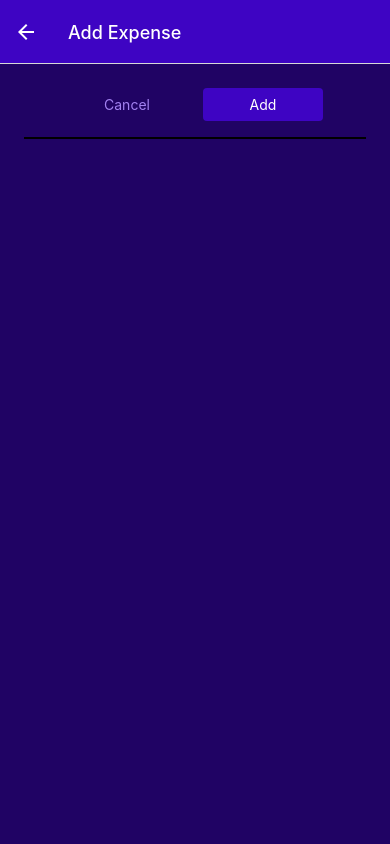
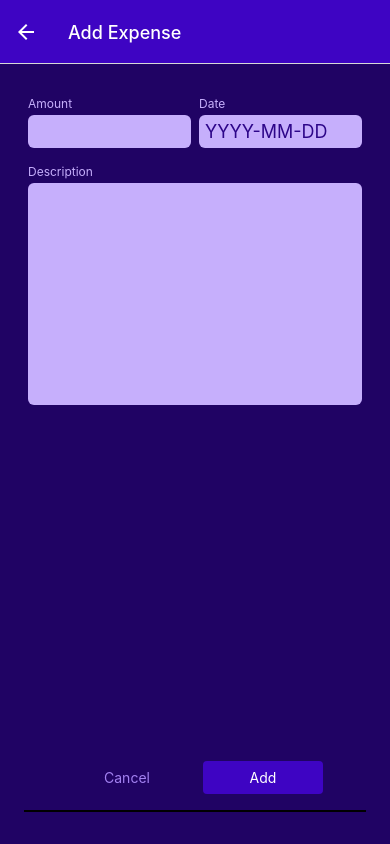
Before and after one commit to rajamrit-singh/expense-tracker-rn, a React Native app: screen /ManageExpense in a window 390 px wide. Built offline with nearby package versions, Linux system fonts and the light colour scheme.

Commit message:
added inputs for adding a new expense

```diff
--- a/components/ExpensesOutput/ExpensesList.js
+++ b/components/ExpensesOutput/ExpensesList.js
@@ -1,12 +1,13 @@
 import { Text, StyleSheet, View, FlatList } from 'react-native';
 import { GlobalStyles } from '../../constants/styles';
 import ExpenseItem from './ExpenseItem';
+import { convertDateToString } from '../../utils/utils';
 
 const ExpensesList = ({ expenses }) => {
 
     const renderExpenseItem = (itemData) => {
         const dt = itemData.item.date;
-        const date = dt.getFullYear() + '/' + (dt.getMonth() + 1) + '/' + dt.getDate();
+        const date = convertDateToString(dt)
         return (
             <ExpenseItem
                 amount={itemData.item.amount}
--- a/components/ManageExpense/ExpenseForm.js
+++ b/components/ManageExpense/ExpenseForm.js
@@ -1,10 +1,120 @@
-import { Text, StyleSheet, View } from 'react-native';
+import { Text, StyleSheet, View, Alert } from 'react-native';
+import Input from './Input';
+import { useState } from 'react';
+import Button from '../UI/Button';
+import { convertDateToString } from '../../utils/utils';
+import { GlobalStyles } from '../../constants/styles';
 
-const ExpenseForm = () => {
+const ExpenseForm = ({ cancelHandler, onSubmit, isEditing, defaultValue }) => {
+
+    const [inputs, setInputs] = useState({
+        amount: { value: defaultValue ? defaultValue.amount.toString(): '', isValid: true},
+        description: { value: defaultValue ? defaultValue.description: '', isValid: true },
+        date: { value: defaultValue ? convertDateToString(defaultValue.date): '', isValid: true }
+    });
+
+    const inputChangeHandler = (inputIdentifier, enteredValue) => {
+        setInputs((curInputs) => {
+            return {
+              ...curInputs,
+              [inputIdentifier]: { value: enteredValue, isValid: true },
+            };
+          });
+    }
+
+    const submitHandler = () => {
+        const expenseData = {
+            amount: +inputs.amount.value,
+            date: new Date(inputs.date.value),
+            description: inputs.description.value
+        }
+        const amountIsValid = !isNaN(expenseData?.amount) && expenseData.amount > 0;
+        const dateIsValid = expenseData?.date?.toString() !== 'Invalid Date';
+        const descriptionIsValid = expenseData?.description?.trim()?.length > 0;
+        // console.log('amount ', amountIsValid);
+        // console.log('dateIsValid ', dateIsValid);
+        // console.log('descriptionIsValid ', descriptionIsValid);
+        console.log(descriptionIsValid)
+        setInputs((curInputs) => {
+            return {
+                amount: { value: curInputs.amount.value, isValid: amountIsValid},
+                description: { value: curInputs.description.value, isValid: descriptionIsValid},
+                date: { value: curInputs.date.value, isValid: dateIsValid}
+            }
+        })
+        if(amountIsValid && dateIsValid && descriptionIsValid) {
+            onSubmit(expenseData);
+        } else {
+            Alert.alert('Invalid input', 'Please check your input values');
+            return;
+        }
+    }
+
+    const formIsValid = inputs.amount.isValid && inputs.description.isValid && inputs.date.isValid;
     return (
-        <View></View>
+        <View style={styles.root}>
+            <View style={styles.inputContainer}>
+                <Input
+                    label='Amount'
+                    invalid={!inputs.amount.isValid}
+                    textInputConfig={{
+                        keyboardType: 'number-pad',
+                        onChangeText: inputChangeHandler.bind(this, 'amount'),
+                        value: inputs.amount.value
+                    }} />
+                <Input
+                    label='Date'
+                    invalid={!inputs.date.isValid}
+                    textInputConfig={{
+                        placeholder: 'YYYY-MM-DD',
+                        maxLength: 10,
+                        onChangeText: inputChangeHandler.bind(this, 'date'),
+                        value: inputs.date.value
+                    }}
+                />
+            </View>
+            <Input
+                label='Description'
+                invalid={!inputs.description.isValid}
+                textInputConfig={{
+                    multiline: true,
+                    numberOfLines: 10,
+                    onChangeText: inputChangeHandler.bind(this, 'description'),
+                    value: inputs.description.value
+                }} />
+                {(!formIsValid) && <Text style={styles.errorText}>Form is invalid</Text>}
+                <View style={styles.buttonsContainer}>
+                <Button mode='flat' onPress={cancelHandler} style={styles.button}>Cancel</Button>
+                <Button onPress={submitHandler} style={styles.button}>{isEditing ? 'Update': 'Add'}</Button>
+            </View>
+        </View>
     )
 }
 
+export default ExpenseForm;
+
 const styles = StyleSheet.create({
+    root: {
+        flex: 1
+    },
+    inputContainer: {
+        flexDirection: 'row',
+        justifyContent: 'center',
+        alignContent: 'center',
+        alignSelf: 'stretch',
+    },
+    button: {
+        minWidth: 120,
+        marginHorizontal: 8
+    },
+    buttonsContainer: {
+        flexDirection: 'row',
+        justifyContent: 'center',
+        alignContent: 'center'
+    },
+    errorText: {
+        textAlign: 'center',
+        color: GlobalStyles.colors.error500,
+        margin: 8
+    }
 });
--- a/components/ManageExpense/Input.js
+++ b/components/ManageExpense/Input.js
@@ -1,10 +1,18 @@
 import { Text, StyleSheet, View, TextInput } from 'react-native';
+import { GlobalStyles } from '../../constants/styles';
 
-const Input = ({ label }) => {
+const Input = ({ label, textInputConfig, invalid }) => {
+    // console.log(label);
+    // console.log(invalid)
+    const inputStyles = [styles.input]
+
+    if(textInputConfig && textInputConfig.multiline) {
+        inputStyles.push(styles.inputMultiline)
+    }
     return (
-        <View>
-            <Text>{label}</Text>
-            <TextInput keyboardType=''/>
+        <View style={styles.inputContainer}>
+            <Text style={[styles.label, invalid && styles.invalidLabel]}>{label}</Text>
+            <TextInput style={[inputStyles , invalid && styles.invalidInput]} {...textInputConfig}/>
         </View>
     )
 }
@@ -12,4 +20,31 @@ const Input = ({ label }) => {
 export default Input;
 
 const styles = StyleSheet.create({
+    inputContainer: {
+        marginHorizontal: 4,
+        marginVertical: 8,
+        flex: 1
+    },
+    label: {
+        fontSize: 12,
+        color: GlobalStyles.colors.primary100,
+        marginBottom: 4
+    },
+    input: {
+        backgroundColor: GlobalStyles.colors.primary100,
+        padding: 6,
+        borderRadius: 6,
+        fontSize: 18,
+        color: GlobalStyles.colors.primary700
+    },
+    inputMultiline: {
+        minHeight: 100,
+        textAlignVertical: 'top'
+    },
+    invalidLabel: {
+        color: GlobalStyles.colors.error500
+    },
+    invalidInput: {
+        backgroundColor: GlobalStyles.colors.error50
+    }
 });
--- a/screens/ManageExpense.js
+++ b/screens/ManageExpense.js
@@ -1,14 +1,16 @@
 import { useContext, useLayoutEffect } from 'react';
-import { Text, StyleSheet, View } from 'react-native';
+import { StyleSheet, View, ScrollView } from 'react-native';
 import IconButton from '../components/UI/IconButton';
 import { GlobalStyles } from '../constants/styles';
 import Button from '../components/UI/Button';
 import { ExpensesContext } from '../store/expenses-context';
+import ExpenseForm from '../components/ManageExpense/ExpenseForm';
 
 const ManageExpense = ({ route, navigation }) => {
     const editedExpenseId = route?.params?.expenseId;
+    const expensesCtx = useContext(ExpensesContext);
+    const expense = expensesCtx.expenses.find((expense) => expense.id === editedExpenseId);
     const isEditing = !!editedExpenseId;
-    const expensesCtx = useContext(ExpensesContext);
 
     useLayoutEffect(() => {
         navigation.setOptions({
@@ -25,33 +27,25 @@ const ManageExpense = ({ route, navigation }) => {
         navigation.goBack();
     }
 
-    const confirmHandler = () => {
+    const confirmHandler = (expenseData) => {
         if (isEditing) {
-            expensesCtx.updateExpense(editedExpenseId, {
-                description: 'Test update',
-                amount: 35,
-                date: new Date()
-            });
+            expensesCtx.updateExpense(editedExpenseId, expenseData);
         } else {
-            expensesCtx.addExpense({
-                description: 'Test',
-                amount: 19.99,
-                date: new Date()
-            })
+            expensesCtx.addExpense(expenseData)
         }
         navigation.goBack();
     }
 
     return (
+        <ScrollView contentContainerStyle={{ flexGrow: 1 }}>
+        {/* added flexgrow to solve button overlapping input box when keyboard popup */}
         <View style={styles.container}>
-            <View style={styles.buttonsContainer}>
-                <Button mode='flat' onPress={cancelHandler} style={styles.button}>Cancel</Button>
-                <Button onPress={confirmHandler} style={styles.button}>{isEditing ? 'Update': 'Add'}</Button>
-            </View>
+            <ExpenseForm cancelHandler={cancelHandler} onSubmit={confirmHandler} isEditing={isEditing} defaultValue={expense}/>
             <View style={styles.deleteContainer}>
                 {isEditing && <IconButton icon='trash' color={GlobalStyles.colors.error500} size={36} onPress={deleteExpenseHandler}/>}
             </View>
         </View>
+        </ScrollView>
     )
 }
 
@@ -70,13 +64,4 @@ const styles = StyleSheet.create({
         botderTopColor: GlobalStyles.colors.primary200,
         alignItems: 'center'
     },
-    buttonsContainer: {
-        flexDirection: 'row',
-        justifyContent: 'center',
-        alignContent: 'center'
-    },
-    button: {
-        minWidth: 120,
-        marginHorizontal: 8
-    }
 })
--- /dev/null
+++ b/utils/utils.js
@@ -0,0 +1,3 @@
+export const convertDateToString = (date) => {
+    return date.toISOString().slice(0, 10);
+}
```
